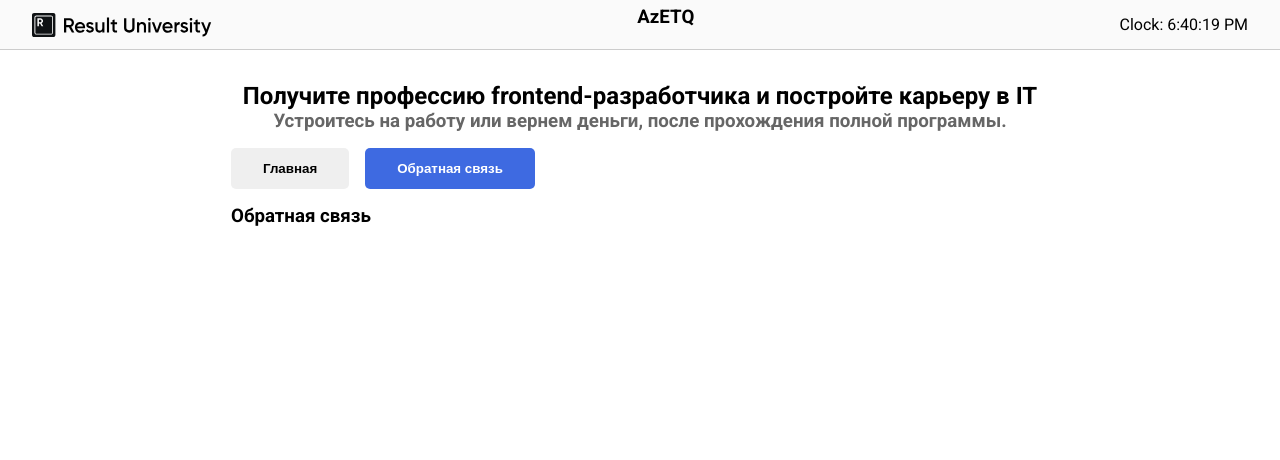
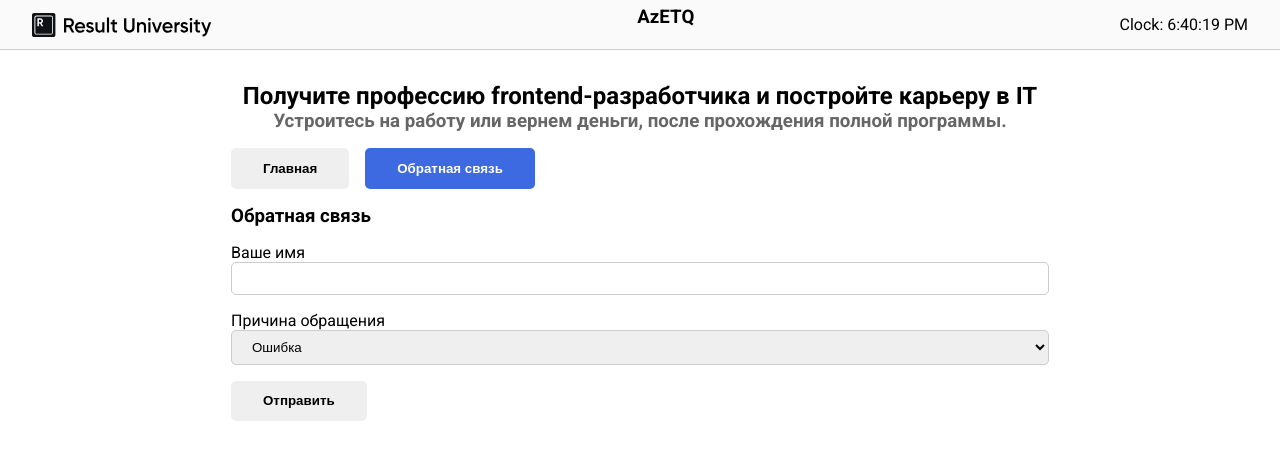
Before and after one commit to Farid-03/VPT, a React (Vite) app: page / in a window 1280 px wide. Shown: the top 460 px of the page. Built offline with nearby package versions, Linux system fonts and the light colour scheme.

Commit message:
add styled components with useForms

```diff
--- a/src/components/Button/Button.jsx
+++ b/src/components/Button/Button.jsx
@@ -1,9 +1,9 @@
-import './Button.css'
+import classes from './Button.module.css'
 
 export default function Button({ children, onClick, isActive }) {
 
 	return (
-		<button className={isActive ? 'button active' : 'button'} onClick={onClick}>
+		<button className={isActive ? `${classes.button} ${classes.active}` : classes.button} onClick={onClick}>
 			{children}
 		</button>
 	)
--- a/src/components/FeedBackSection.jsx
+++ b/src/components/FeedBackSection.jsx
@@ -1,8 +1,23 @@
+import Button from "./Button/Button";
 
 export default function FeedBackSection () {
     return (
         <section>
             <h3>Обратная связь</h3>
+
+
+            <form>
+                <label htmlFor="name">Ваше имя</label>
+                <input type="text" id="name" className="control" />
+
+                <label htmlFor="reason">Причина обращения</label>
+                <select  id="reason" className="control">
+                    <option value="error">Ошибка</option>
+                    <option value="help">Нужна помощь</option>
+                    <option value="suggest">Предложение</option>
+                </select>
+                <Button>Отправить</Button>
+            </form>
         </section>
     )
 }
--- a/src/index.css
+++ b/src/index.css
@@ -42,3 +42,11 @@ p {
 .centered {
   text-align: center;
 }
+
+.control {
+  border: 1px solid #ccc;
+  border-radius: 5px;
+  padding: 0.5rem 1rem;
+  width: 100%;
+  margin-bottom: 1rem;
+}
```
Also changed, not shown: src/components/Button/Button.module.css (renamed from src/components/Button/Button.css).
